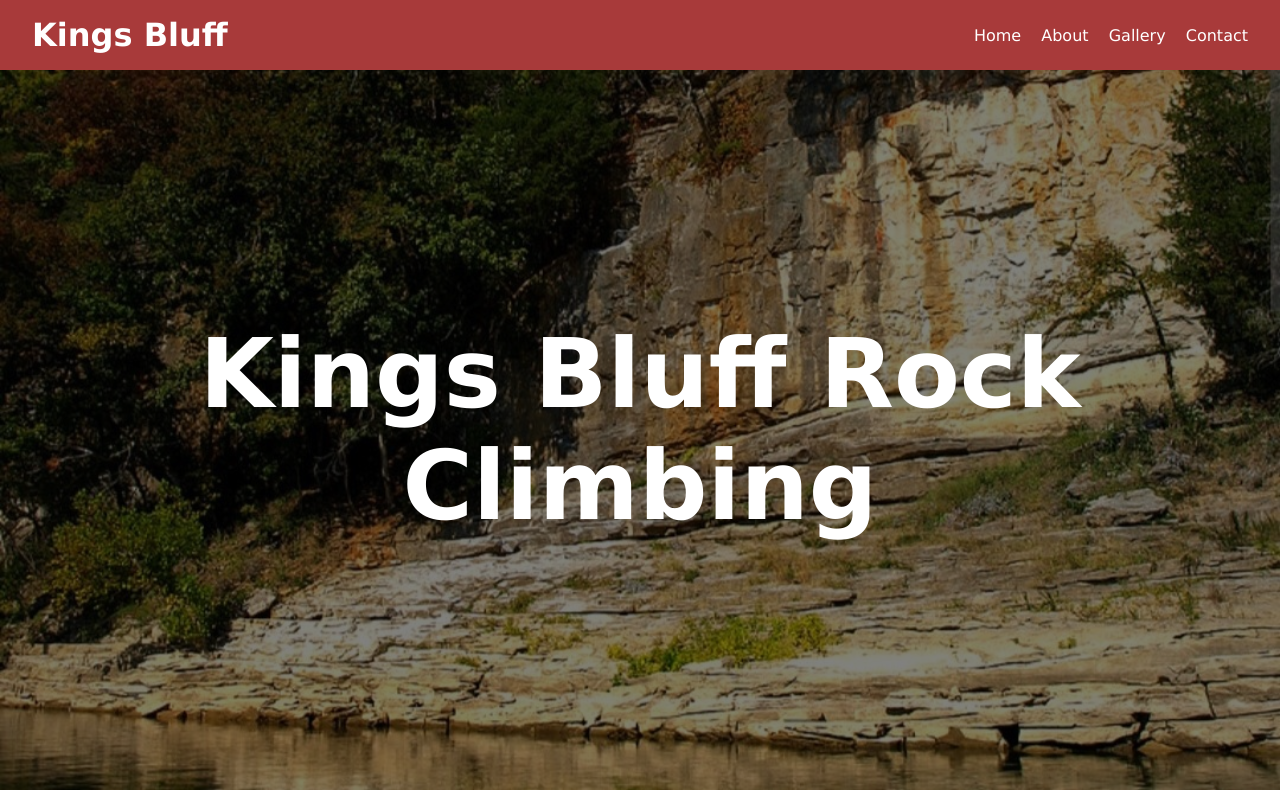
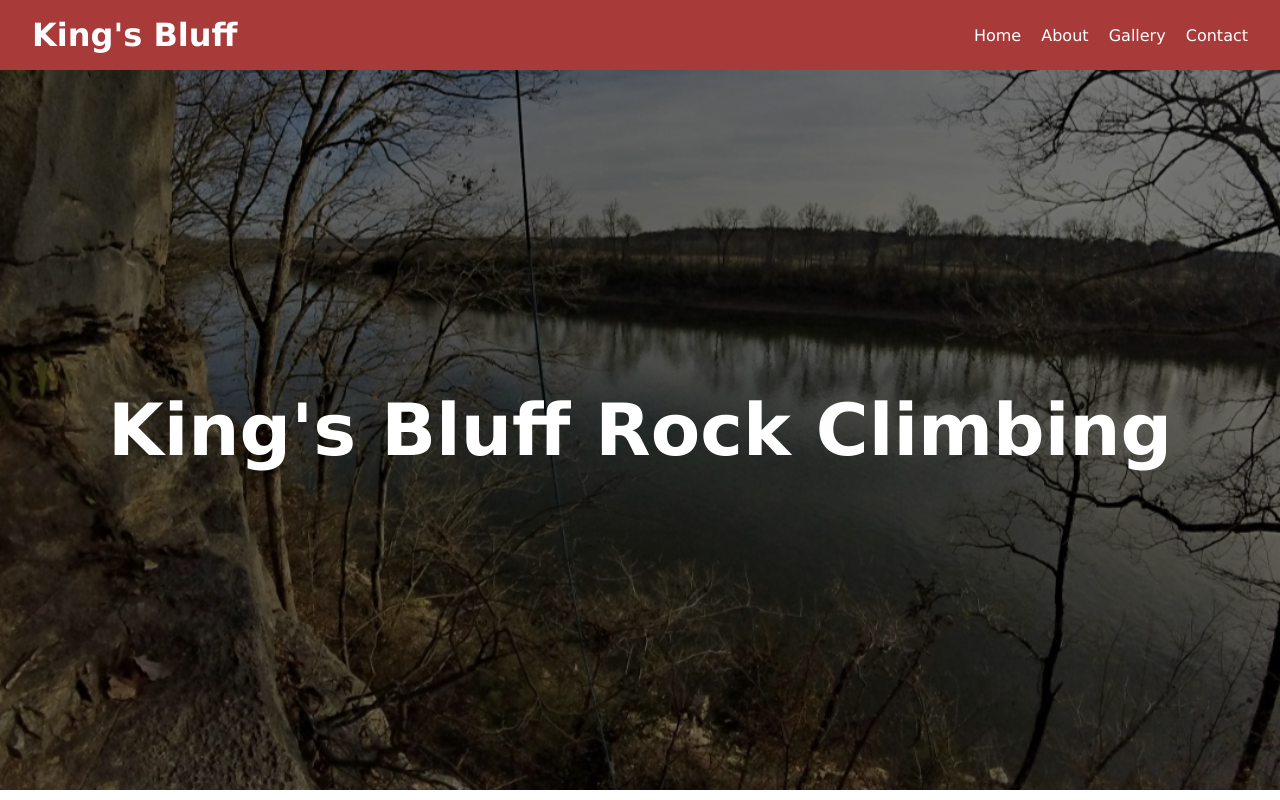
Before and after one commit to Zgibbs58/module1-landing-page, a plain HTML site: page index.html in a window 1280 px wide. Shown: the top 800 px of the page. Drawn offline with Linux system fonts and the light colour scheme.

Commit message:
changed hero image and updated hero font size

```diff
--- a/assets/style.css
+++ b/assets/style.css
@@ -36,7 +36,7 @@ nav a:hover {
 .hero {
     height: 90vh;
     margin-bottom: 25px;
-    background-image: url("../assets/images/kings-bluff-hero2.jpg");
+    background-image: url("../assets/images/kings-bluff-hero3.jpg");
     background-size: cover;
     background-position: bottom;
     background-color: rgb(129, 129, 129);
@@ -47,7 +47,7 @@ nav a:hover {
 }
 .hero h2 {
     color: white;
-    font-size: 6rem;
+    font-size: 4.5rem;
     font-weight: 900;
     text-align: center;
 }
@@ -81,7 +81,7 @@ h3 {
 }
 .gallery {
     display: grid;
-    grid-template-columns: repeat(3, minmax(270px, 1fr));
+    grid-template-columns: repeat(3, minmax(50px, 1fr));
     gap: 20px;
     padding: 1rem;
 }
--- a/index.html
+++ b/index.html
@@ -10,7 +10,7 @@
 </head>
 <body>
     <header>
-        <h1><a href="#">Kings Bluff</a></h1>
+        <h1><a href="#">King's Bluff</a></h1>
         <nav>
             <ul>
                 <li>
@@ -29,7 +29,7 @@
         </nav>
     </header>
     <div id="home" class="hero">
-        <h2>Kings Bluff Rock Climbing</h2>
+        <h2>King's Bluff Rock Climbing</h2>
     </div>
     <main>
         <section id="about">
```
Also changed, not shown: assets/images/kings-bluff-hero3.jpg (added).
